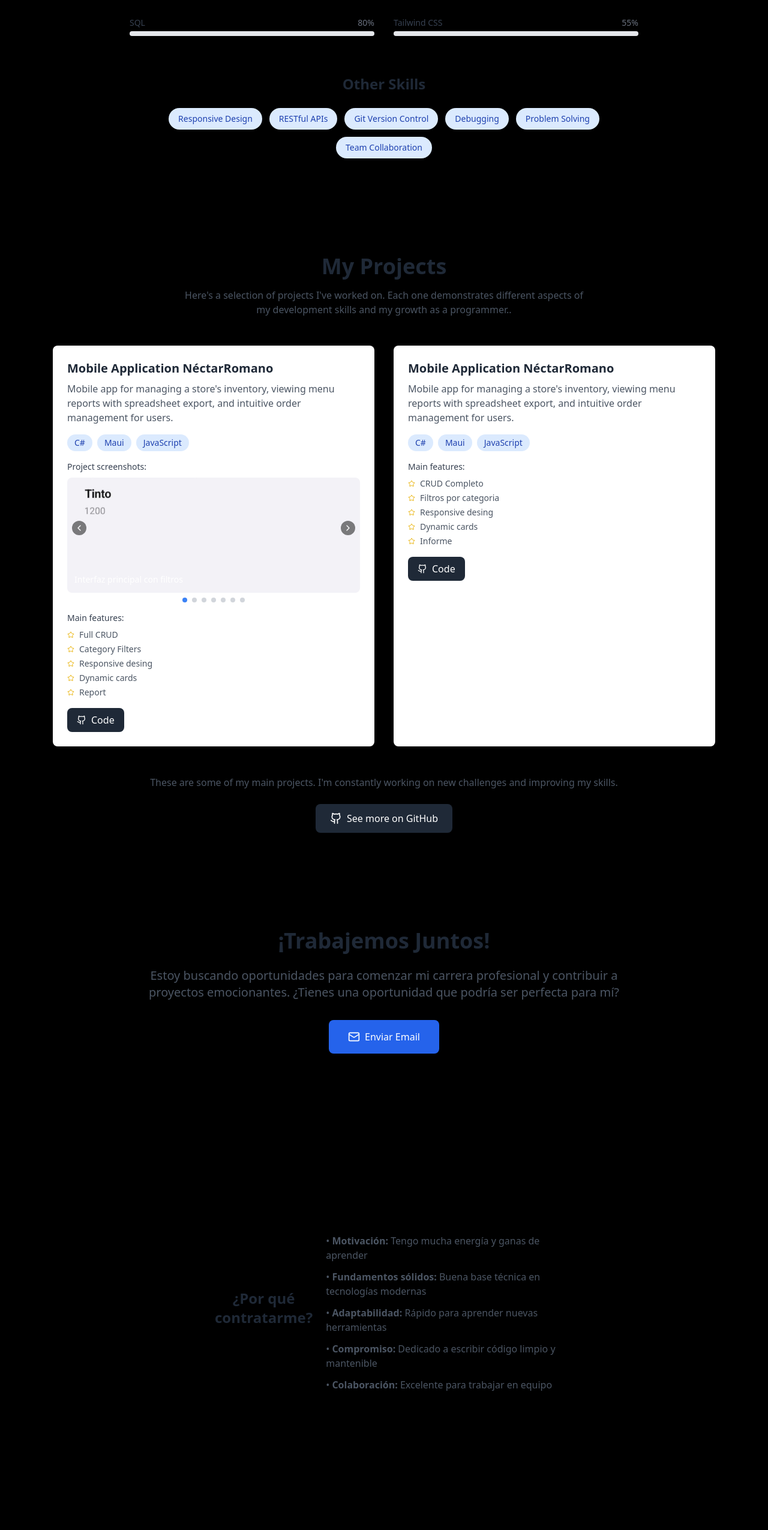
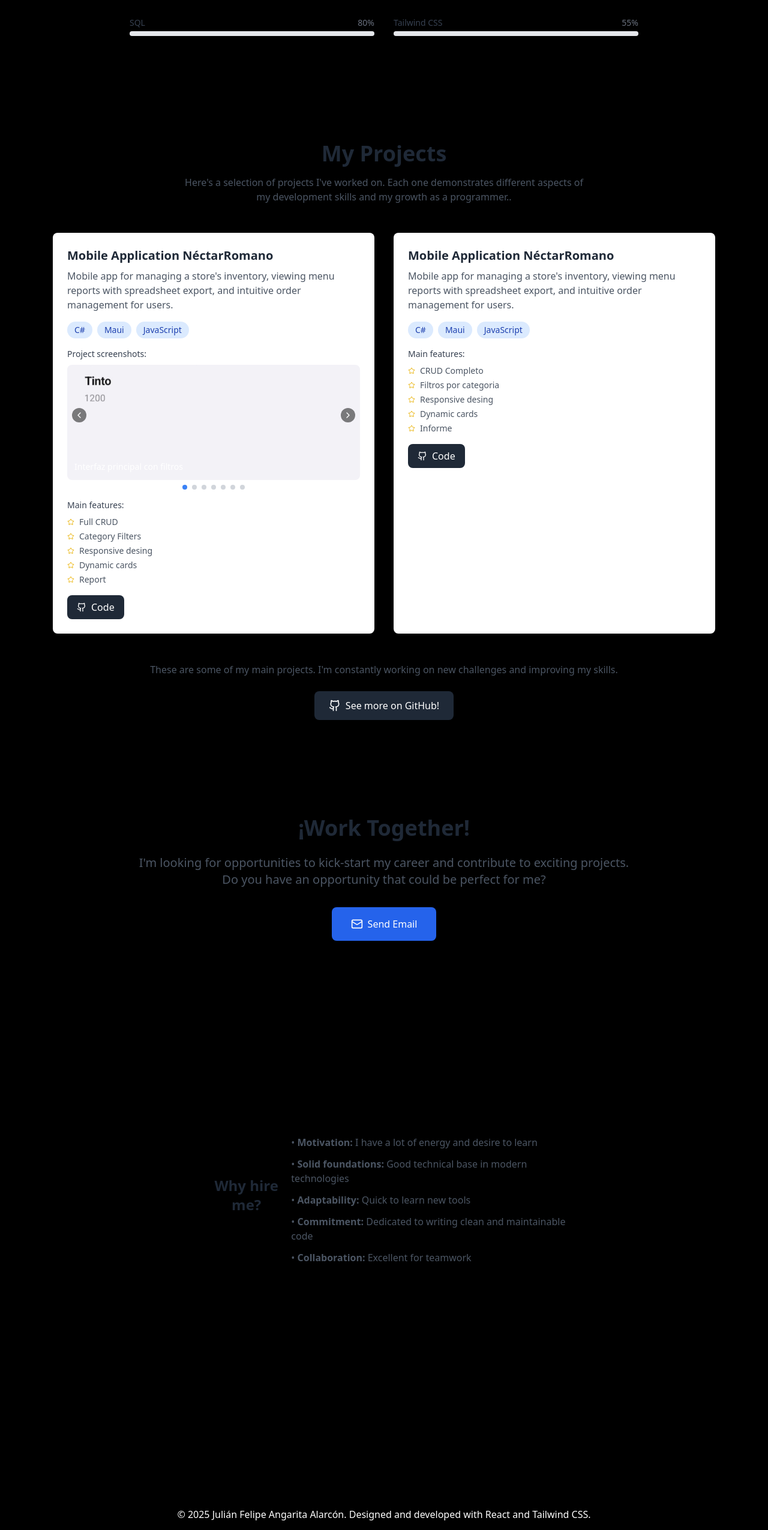
Before and after one commit to Juliangaritaa/PROYECTOPORTAFOLIOREACT, a React (Vite) app in the folder PROYECTOPORTAFOLIOREACT/: page / in a window 1280 px wide. Shown: the part 2120-4670 px from the top of the page at 60% size. Built offline with nearby package versions, Linux system fonts and the light colour scheme.

Commit message:
languaje update to english

```diff
--- a/PROYECTOPORTAFOLIOREACT/src/components/ContactSection.tsx
+++ b/PROYECTOPORTAFOLIOREACT/src/components/ContactSection.tsx
@@ -4,13 +4,13 @@ import { portfolioData } from '../data/portfolioData';
 
 const ContactCard: React.FC =() => (
     <div className="bg-black rounded-lg shadow-lg p-8 max-w-2xl mx-auto min-h-screen flex items-center justify-center">
-        <h3 className="text-2xl font-semibold text-gray-800 dark:text-white mb-4">¿Por qué contratarme?</h3>
+        <h3 className="text-2xl font-semibold text-gray-800 dark:text-white mb-4">Why hire me?</h3>
         <ul className="text-left space-y-3 text-gray-600 dark:text-gray-300">
-        <li>• <strong>Motivación:</strong> Tengo mucha energía y ganas de aprender</li>
-        <li>• <strong>Fundamentos sólidos:</strong> Buena base técnica en tecnologías modernas</li>
-        <li>• <strong>Adaptabilidad:</strong> Rápido para aprender nuevas herramientas</li>
-        <li>• <strong>Compromiso:</strong> Dedicado a escribir código limpio y mantenible</li>
-        <li>• <strong>Colaboración:</strong> Excelente para trabajar en equipo</li>
+        <li>• <strong>Motivation:</strong> I have a lot of energy and desire to learn</li>
+        <li>• <strong>Solid foundations:</strong> Good technical base in modern technologies</li>
+        <li>• <strong>Adaptability:</strong> Quick to learn new tools</li>
+        <li>• <strong>Commitment:</strong> Dedicated to writing clean and maintainable code</li>
+        <li>• <strong>Collaboration:</strong> Excellent for teamwork</li>
         </ul>
   </div>
 );
@@ -18,10 +18,9 @@ const ContactCard: React.FC =() => (
 const ContactSection: React.FC = () => (
   <section id="contact" className="py-20 dark:to-black">
     <div className="container mx-auto px-6 max-w-4xl text-center">
-      <h2 className="text-4xl font-bold text-gray-800 dark:text-white mb-6">¡Trabajemos Juntos!</h2>
+      <h2 className="text-4xl font-bold text-gray-800 dark:text-white mb-6">¡Work Together!</h2>
       <p className="text-xl text-gray-600 dark:text-gray-300 mb-8">
-        Estoy buscando oportunidades para comenzar mi carrera profesional y contribuir
-        a proyectos emocionantes. ¿Tienes una oportunidad que podría ser perfecta para mí?
+        I'm looking for opportunities to kick-start my career and contribute to exciting projects. Do you have an opportunity that could be perfect for me?
       </p>
       <div className="flex flex-col sm:flex-row gap-4 justify-center mb-8">
         <a
@@ -29,7 +28,7 @@ const ContactSection: React.FC = () => (
           className="flex items-center gap-2 px-8 py-4 bg-blue-600 text-white rounded-lg hover:bg-blue-700 transition-colors"
         >
           <Mail className="w-5 h-5" />
-          Enviar Email
+          Send Email
         </a>
       </div>
       <ContactCard />
--- a/PROYECTOPORTAFOLIOREACT/src/components/Footer.tsx
+++ b/PROYECTOPORTAFOLIOREACT/src/components/Footer.tsx
@@ -5,7 +5,7 @@ import { portfolioData } from '../data/portfolioData';
 const Footer: React.FC = () => (
   <footer className="dark:to-black py-8">
     <div className="container mx-auto px-6 text-center">
-      <p className="mb-4">© 2025 {portfolioData.name}. Diseñado y desarrollado con React y Tailwind CSS.</p>
+      <p className="mb-4">© 2025 {portfolioData.name}. Designed and developed with React and Tailwind CSS.</p>
       <div className="flex justify-center gap-4">
         <a href={portfolioData.github} className="hover:text-blue-400 transition-colors" aria-label="GitHub">
           <Github className="w-5 h-5" />
--- a/PROYECTOPORTAFOLIOREACT/src/components/ProjectsSection.tsx
+++ b/PROYECTOPORTAFOLIOREACT/src/components/ProjectsSection.tsx
@@ -203,7 +203,7 @@ const ProjectSection: React.FC = () => (
                     className="inline-flex items-center gap-2 px-6 py-3 bg-gray-800 dark:bg-gray-700 text-white rounded-lg hover:bg-gray-700 dark:hover:bg-gray-600 transition-colors"
                 >
                     <Github className="w-5 h-5" />
-                    See more on GitHub
+                    See more on GitHub!
                 </a>
             </div>
         </div>
--- a/PROYECTOPORTAFOLIOREACT/src/components/SkillsSection.tsx
+++ b/PROYECTOPORTAFOLIOREACT/src/components/SkillsSection.tsx
@@ -1,7 +1,9 @@
 import React from 'react';
 import { portfolioData } from '../data/portfolioData';
 
-const SkillBar: React.FC<{ skill: string; level: number }> = ({ skill, level }) => (
+const SkillBar: React.FC<{ skill: string; level: number }> = ({ skill, level }) => {
+  // Eliminamos la animación compleja y usamos el nivel directamente
+  return (
     <div className="mb-4">
       <div className="flex justify-between mb-1">
         <span className="text-sm font-medium text-gray-700 dark:text-gray-300">{skill}</span>
@@ -9,12 +11,13 @@ const SkillBar: React.FC<{ skill: string; level: number }> = ({ skill, level })
       </div>
       <div className="w-full bg-gray-200 dark:bg-gray-700 rounded-full h-2">
         <div
-        className="bg-gradient-to-r from-blue-500 to-purple-600 h-2 rounded-full transition-all duration-1000"
+          className="bg-gradient-to-r from-blue-500 to-purple-600 h-2 rounded-full"
           style={{ width: `${level}%` }}
         />
       </div>
     </div>
   );
+};
 
 const SkillsSection: React.FC = () => (
   <section id="skills" className="py-20 dark:to-black">
@@ -25,19 +28,6 @@ const SkillsSection: React.FC = () => (
           <SkillBar key={index} skill={skill.name} level={skill.level} />
         ))}
       </div>
-      <div className="mt-12 text-center">
-        <h3 className="text-2xl font-semibold text-gray-800 dark:text-white mb-6">Other Skills</h3>
-        <div className="flex flex-wrap justify-center gap-3">
-          {["Responsive Design", "RESTful APIs", "Git Version Control", "Debugging", "Problem Solving", "Team Collaboration"].map((skill, index) => (
-            <span
-              key={index}
-              className="px-4 py-2 bg-blue-100 dark:bg-blue-900 text-blue-800 dark:text-blue-200 rounded-full text-sm"
-            >
-              {skill}
-            </span>
-          ))}
-        </div>
-      </div>
     </div>
   </section>
 );
```
Lines whose indentation alone changed are shown as unchanged.
